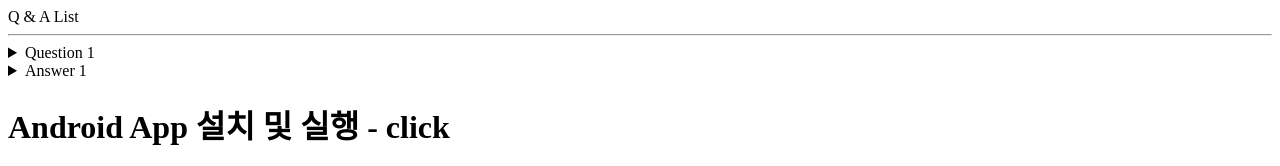
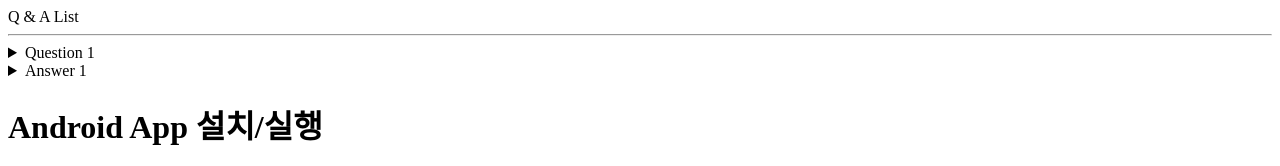
Before and after one commit to ChChristop/react08, a plain HTML site: page index.html in a window 1280 px wide. Shown: the top 166 px of the page. Drawn offline with Linux system fonts and the light colour scheme.

Commit message:
Update index.html

```diff
--- a/index.html
+++ b/index.html
@@ -23,7 +23,7 @@
     <p>HTML5, CSS, Javascript</p>
   </details>
   <span onclick="appLaunch()">
-            <h1>Android App 설치 및 실행 - click</h1>
+            <h1>Android App 설치/실행</h1>
             <img src="https://img.lovepik.com/element/45004/6829.png_860.png" height="180" width="180">
      //window.location.href='intent://password?name=abc@gmail.com&authCode=abcdefgadvfsf#Intent;scheme=foodpush;package=com.foodpushapp;end;';
         </span>
```
